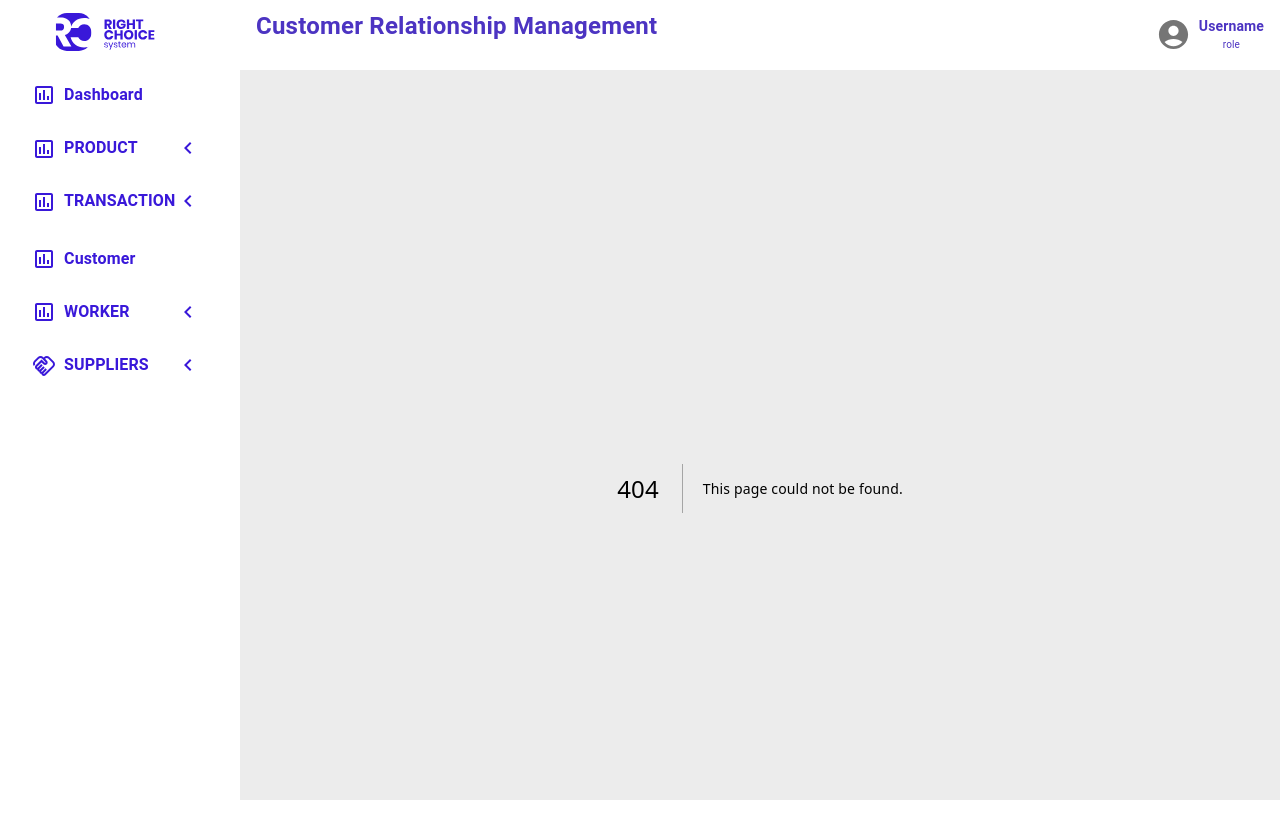
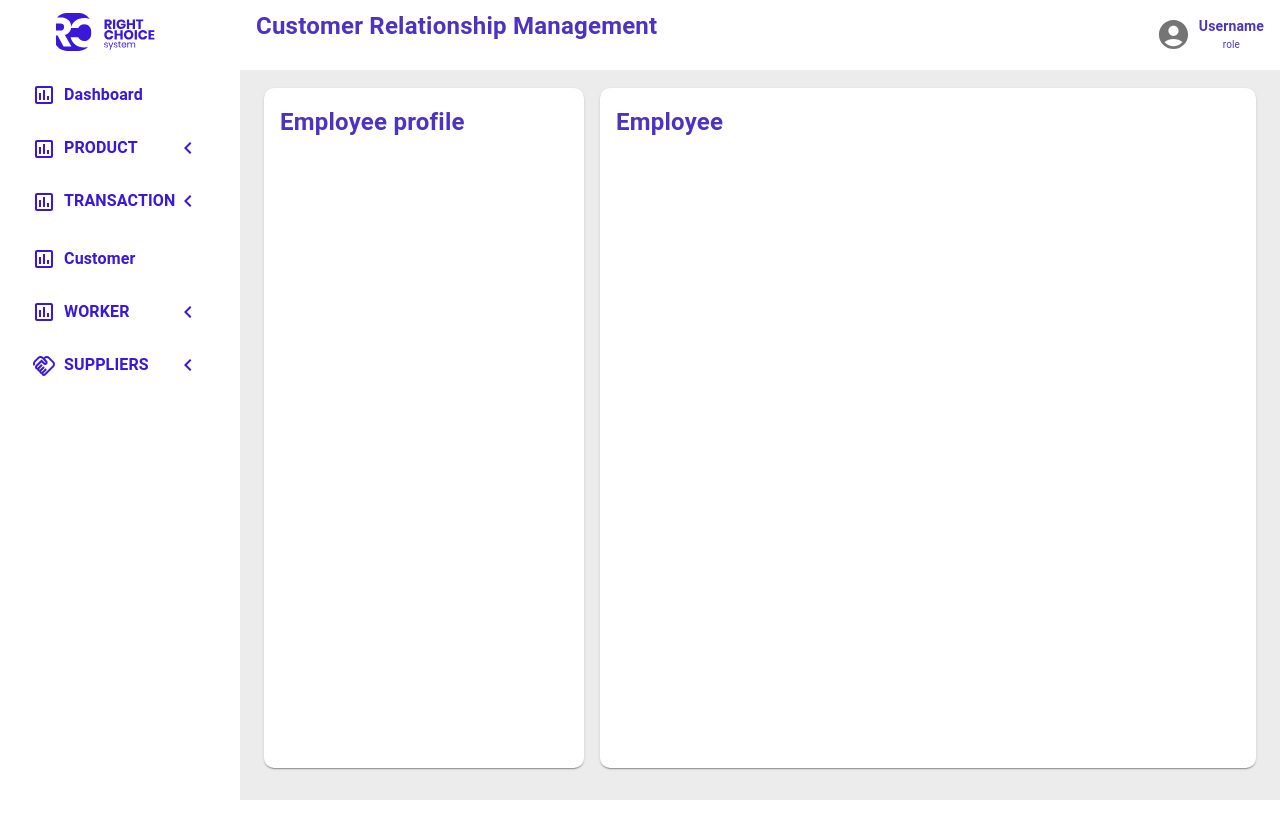
Before and after one commit to Christo-Hermawan/CRM, a Next.js app: page /user-management in a window 1280 px wide. Before the commit this address had no page. Shown: the top 838 px of the page. After the commit the page ends 800 px from the top, so only its background shows below. Built offline with nearby package versions, Linux system fonts and the light colour scheme.

Commit message:
adding user-management page (0)

```diff
--- /dev/null
+++ b/pages/user-management/index.js
@@ -0,0 +1,87 @@
+import * as React from "react";
+import {
+  Box,
+  Button,
+  Grid,
+  Paper,
+  Stack,
+  styled,
+  Typography,
+} from "@mui/material";
+import ArrowCircleRightOutlinedIcon from "@mui/icons-material/ArrowCircleRightOutlined";
+
+const Item = styled(Paper)(({ theme }) => ({
+  backgroundColor: theme.palette.mode === "dark" ? "#1A2027" : "#fff",
+  ...theme.typography.body2,
+  padding: theme.spacing(1),
+  textAlign: "center",
+  color: theme.palette.text.secondary,
+  borderRadius: 10,
+}));
+
+const RoundedPaper = styled(Paper)(({ theme }) => ({
+  width: 220,
+  height: 100,
+  padding: theme.spacing(4),
+  ...theme.typography.body2,
+  textAlign: "center",
+  borderRadius: 10,
+}));
+
+export default function Dashboard(props) {
+  return (
+    <>
+      <Grid container spacing={2}>
+        <Grid item xs={4}>
+          <Item sx={{ height: "85vh" }}>
+            <Stack
+              direction="row"
+              spacing={2}
+              justifyContent="space-between"
+              margin={1}
+            >
+              <Typography
+                sx={{ fontWeight: 600, fontSize: "24px", color: "#4C34C2" }}
+              >
+                Employee profile
+              </Typography>
+
+            </Stack>
+          </Item>
+        </Grid>
+        <Grid item xs={8}>
+          <Item sx={{ height: "85vh" }}>
+            <Stack
+              direction="row"
+              spacing={2}
+              justifyContent="space-between"
+              margin={1}
+            >
+              <Typography
+                sx={{ fontWeight: 600, fontSize: "24px", color: "#4C34C2" }}
+              >
+                Employee
+              </Typography>
+            </Stack>
+            <Stack
+              direction="row"
+              spacing={2}
+              justifyContent="space-between"
+              margin={1}
+            >
+
+            </Stack>
+            <Stack
+              direction="row"
+              spacing={2}
+              justifyContent="space-between"
+              margin={1}
+            >
+
+            </Stack>
+          </Item>
+        </Grid>
+      </Grid>
+    </>
+  );
+}
--- a/src/component/Sidebar/ListMenuSidebar/index.js
+++ b/src/component/Sidebar/ListMenuSidebar/index.js
@@ -2,12 +2,13 @@ import React, { useState } from "react";
 import List from "@mui/material/List";
 import ListItem from "@mui/material/ListItem";
 import { Box, Button, Collapse, Typography, IconButton } from "@mui/material";
-import AssessmentOutlinedIcon from "@mui/icons-material/AssessmentOutlined";
-import ExpandMoreIcon from "@mui/icons-material/KeyboardArrowLeft";
+
 import { useRouter } from "next/router";
 import Router from "next/router";
 import HandshakeOutlinedIcon from "@mui/icons-material/HandshakeOutlined";
 import CircleIcon from "@mui/icons-material/Circle";
+import AssessmentOutlinedIcon from "@mui/icons-material/AssessmentOutlined";
+import ExpandMoreIcon from "@mui/icons-material/KeyboardArrowLeft";
 
 const itemsDashboardOnly = [
   { text: "Dashboard", icon: <AssessmentOutlinedIcon /> },
@@ -181,6 +182,7 @@ export default function ListMenuSidebar(props) {
                 </Box>
                 <ExpandMoreIcon
                   sx={{
+                    ml: 4.8,
                     transition: "transform 0.3s",
                     transform: productOpen ? "rotate(-90deg)" : "rotate(0deg)",
                   }}
```
